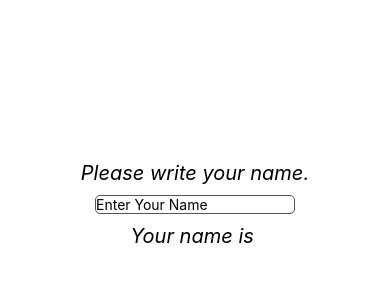
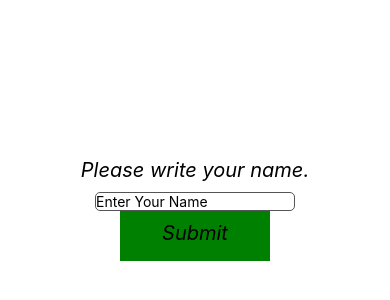
Before and after one commit to ThutaMinThway2001/React_Native, a React Native app: screen / in a window 390 px wide. Shown: the part 218-518 px from the top of the page. Built offline with nearby package versions, Linux system fonts and the light colour scheme.

Commit message:
alert and ToastAndriod

```diff
--- a/App.js
+++ b/App.js
@@ -1,19 +1,54 @@
 import { StatusBar } from "expo-status-bar";
 import { useState } from "react";
 import {
+  Alert,
   FlatList,
+  Pressable,
   RefreshControl,
   ScrollView,
   SectionList,
   StyleSheet,
   Text,
   TextInput,
+  ToastAndroid,
+  Touchable,
   View,
 } from "react-native";
+import { Button, TouchableOpacity } from "react-native-web";
 
 export default function App() {
   const [name, setName] = useState();
-
+  const [submitted, setSubmitted] = useState(false);
+  const registerButton = () => {
+    if (name > 3) {
+      setSubmitted(!submitted);
+    } else {
+      // Alert.alert(
+      //   "Warning",
+      //   "The name must be more than 3 characters",
+      //   [
+      //     {
+      //       text: "OK",
+      //       onPress: () => console.warn("OK press"),
+      //     },
+      //     {
+      //       text: "Cancel",
+      //       onPress: () => console.warn("CANCEL press"),
+      //     },
+      //     {
+      //       text: "Do not show again",
+      //       onPress: () => console.warn("DO NOT SHOW AGAIN press"),
+      //     },
+      //   ],
+      //   { cancelable: true, onDismiss: () => console.warn("Alert Dismist") }
+      // );
+      ToastAndroid.show(
+        "the name must be 3 characters.",
+        ToastAndroid.LONG,
+        ToastAndroid.CENTER
+      );
+    }
+  };
   return (
     <View style={styles.container}>
       <Text style={styles.text}>Please write your name.</Text>
@@ -23,7 +58,18 @@ export default function App() {
         onChangeText={(name) => setName(name)}
         keyboardType="number-pad"
       />
-      <Text style={styles.text}>Your name is {name}</Text>
+      <Pressable
+        style={({ pressed }) => [
+          { backgroundColor: pressed ? "grey" : "green" },
+          styles.button,
+        ]}
+        onPress={registerButton}
+      >
+        <Text style={styles.text}>{submitted ? "Clear" : "Submit"}</Text>
+      </Pressable>
+      {submitted ? (
+        <Text style={styles.text}>You are register as {name}</Text>
+      ) : null}
     </View>
   );
 }
@@ -47,4 +93,9 @@ const styles = StyleSheet.create({
     borderColor: "#555",
     borderRadius: 5,
   },
+  button: {
+    width: 150,
+    height: 50,
+    alignItems: "center",
+  },
 });
```
